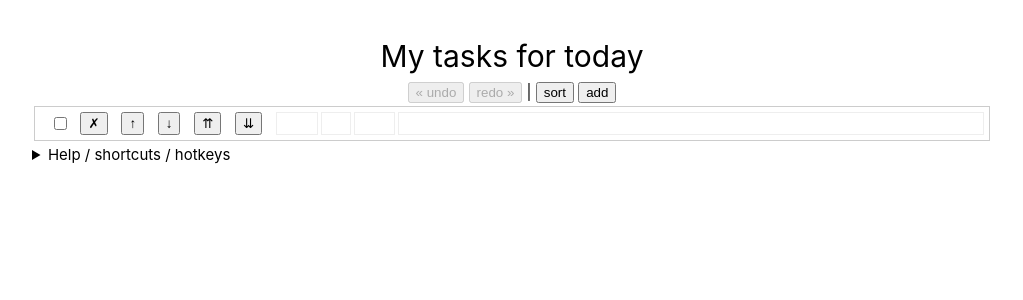
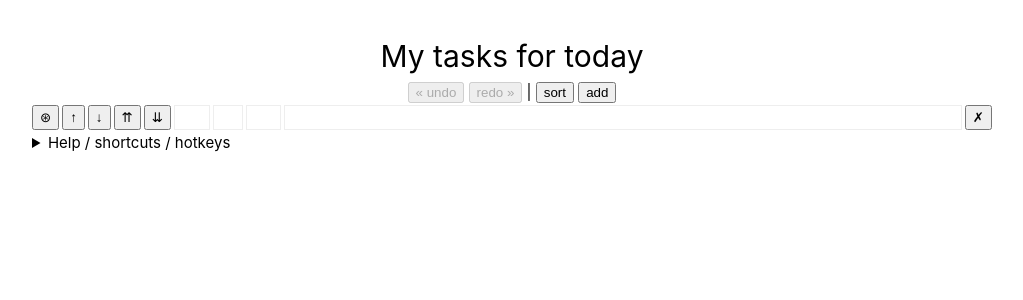
Before and after one commit to ihoru/svelte_playground, a Svelte app: page / in a window 1280 px wide. Both pictures are taken after a click on the button "add". Shown: the top 300 px of the page, without its empty margins (128-1151 px from the left). Built offline with nearby package versions, Linux system fonts and the light colour scheme.

Commit message:
Calculate start and finish time

```diff
--- a/index.html
+++ b/index.html
@@ -3,7 +3,8 @@
 <head>
     <meta charset="UTF-8"/>
     <meta content="width=device-width, initial-scale=1.0" name="viewport"/>
-    <title>Svelte is great!</title>
+    <link href="/favicon.ico" rel="icon" type="image/x-icon">
+    <title>Plan for today</title>
 </head>
 <body>
 <div id="app"></div>
--- a/package.json
+++ b/package.json
@@ -20,6 +20,9 @@
   },
   "dependencies": {
     "class-transformer": "^0.5.1",
+    "date-fns": "^2.30.0",
+    "lodash": "^4.17.21",
+    "lodash.debounce": "^4.0.8",
     "reflect-metadata": "^0.1.13"
   }
 }
--- a/src/components/CurrentTasks.svelte
+++ b/src/components/CurrentTasks.svelte
@@ -2,13 +2,15 @@
     import Task from "../models/task";
     import TaskElement from "./Task.svelte";
     import {tick} from "svelte";
+    import addMinutes from "date-fns/addMinutes";
+    import format from "date-fns/format";
+    import debounce from "lodash/debounce";
 
     export let tasks: Array<Task> = [];
     export let save: (tasks: Array<Task>) => void = (tasks: Array<Task>) => null;
 
     const taskTitleRefs: Map<string, HTMLInputElement> = new Map();
     const taskDurationRefs: Map<string, HTMLInputElement> = new Map();
-    const times: Map<string, { start: string, finish: string }> = new Map();
     const canUndo = false, canRedo = false;// TODO:
     const undo = () => null;// TODO:
     const redo = undo;
@@ -17,24 +19,33 @@
     //     capacity: 10,
     // });
 
-    $: {
-        console.log("tasks updated", tasks);
-        save(tasks);
-        recalculateTimes();
+    const saveDebounced = debounce((t) => {
+        save(t);
+    }, 1000);
+
+    function tasksUpdated(newTasks) {
+        console.log("tasks updated", newTasks);
+        recalculateTimes(newTasks);
+        tasks = newTasks;
+        saveDebounced(newTasks);
     }
 
-    function recalculateTimes() {
-        console.log("recalculateTimes"); // TODO: @ihoru
+    function recalculateTimes(tasks) {
         let lastTask: Task;
+        let startAt = new Date();
+        startAt = addMinutes(startAt, 5 - startAt.getMinutes() % 5);
         const gap = 5; // minutes
-        const startAt = new Date();
+        let now = startAt;
         for (let i = 0; i < tasks.length; i++) {
             const task = tasks[i];
             const duration = parseInt(task.duration);
             if (task.done || !duration || duration <= 0) {
-
+                continue;
             }
-            // times[task.id] = {start: start, finish: finish};
+            task.startTime = format(now, "HH:mm");
+            now = addMinutes(now, duration);
+            task.finishTime = format(now, "HH:mm");
+            now = addMinutes(now, gap);
         }
     }
 
@@ -143,7 +154,17 @@
                         line => line.trim(),
                     ).filter(
                         line => line.length > 0,
-                    ).map(line => new Task(line));
+                    ).map(line => {
+                        let v = line.split("\t");
+                        let title, duration;
+                        if (v.length === 1) {
+                            title = v[0];
+                        } else {
+                            duration = v[0];
+                            title = v[1];
+                        }
+                        return new Task(title, duration);
+                    });
                     tasks.splice(index, 0, ...tasksToAdd);
                     tasks = tasks;
                     event.preventDefault();
@@ -179,9 +200,10 @@
                 this.toggle(task, index);
             } else if (onlyAlt && event.key === "Delete") {
                 this.delete(task, index);
-                if (index < tasks.length) {
-                    focusTask = tasks[index];
+                if (index == tasks.length) {
+                    --index;
                 }
+                focusTask = tasks[index];
             } else if (onlyCtrl && event.key === "ArrowUp") {
                 this.moveUp(task, index);
                 focusOn = ref;
@@ -204,18 +226,27 @@
             event.preventDefault();
             event.stopPropagation();
             if (focusTask) {
+                await tick();
                 focusOn = inputType === "title" ? taskTitleRefs[focusTask.id] : taskDurationRefs[focusTask.id];
             }
             if (focusOn) {
-                await tick();
+                if (!focusTask) {
+                    await tick();
+                }
                 focusOn.focus();
             }
         },
 
+        updated() {
+            tasks = tasks;
+        },
     };
+
+    $: tasksUpdated(tasks);
 </script>
 
 <svelte:document on:keyup="{appKeyUp}"></svelte:document>
+<svelte:window on:beforeunload="{() => save(tasks)}"></svelte:window>
 
 <h1>My tasks for today </h1>
 <div class="history">
@@ -233,8 +264,6 @@
                 {task}
                 {index}
                 actions="{taskActions}"
-                startTime="{times[task.id]?.start}"
-                finishTime="{times[task.id]?.finish}"
         />
     {/each}
 </ul>
--- a/src/components/Task.svelte
+++ b/src/components/Task.svelte
@@ -6,8 +6,6 @@
     export let refDuration: HTMLInputElement;
     export let refTitle: HTMLInputElement;
     export let actions;
-    export let startTime = "";
-    export let finishTime = "";
 
 </script>
 
@@ -15,13 +13,14 @@
         class="task"
         class:done="{task.done}"
 >
-    <div class="actions">
-        <input bind:checked="{task.done}" tabindex="-1"
-               type="checkbox"
+    <button on:click="{() => actions.toggle(task, index)}"
+            tabindex="-1"
     >
-        <button on:click="{() => actions.delete(task, index)}"
-                tabindex="-1"
-        >&cross;
+        {#if task.done}
+            &checkmark;
+        {:else}
+            &circledast;
+        {/if}
     </button>
     <button on:click="{() => actions.moveUp(task, index)}"
             tabindex="-1"
@@ -39,78 +38,70 @@
             tabindex="-1"
     >&downdownarrows;
     </button>
-    </div>
-    <div class="content">
-        <span class="start">{finishTime}</span>
+    <span class="start">{task.startTime || ''}</span>
     <input bind:this="{refDuration}"
-               bind:value="{task.duration}" class="duration"
+           bind:value="{task.duration}"
+           class="duration"
            data-task-id="{task.id}"
            min="0"
+           on:blur={actions.updated}
            on:keydown={(event) => actions.inputKey(task, index, event, refDuration)}
            tabindex="{task.done ? -1 : 0}"
            type="number"
     />
-        <span class="finish">{startTime}</span>
+    <span class="finish">{task.finishTime || ''}</span>
     <input bind:this="{refTitle}"
            bind:value="{task.title}"
            class="title"
            data-task-id="{task.id}"
+           on:blur={actions.updated}
            on:keydown={(event) => actions.inputKey(task, index, event, refTitle)}
            on:paste="{(event) => actions.paste(task, index, event)}"
            tabindex="{task.done ? -1 : 0}"
     />
-    </div>
+    <button on:click="{() => actions.delete(task, index)}"
+            tabindex="-1"
+    >&cross;
+    </button>
 </li>
 
 <style>
 
     .task {
-        margin: 2px;
-        padding: 5px;
-        border: 1px solid #ccc;
+        padding: 1px 0;
         display: flex;
     }
 
-    .task .actions {
-        flex: 1;
+    .task > * {
+        margin-right: 3px;
     }
 
-    .task > * {
-        display: flex;
-        justify-content: space-evenly;
+    .task > *:last-child {
+        margin-right: 0;
     }
 
-    .task .content {
-        flex: 3;
+    .task input {
+        border: 1px solid #eee;
+        padding: 3px;
+        font-size: 15px;
     }
 
-    .task .content input {
-        border: 1px solid #eee;
-        padding: 3px;
-    }
-
-    .task .content .duration {
+    .task .duration {
         width: 30px;
         margin-right: 3px;
         text-align: center;
     }
 
-    .task .content .title {
+    .task .title {
         width: 100%;
     }
 
-    .task .content .start,
-    .task .content .finish {
+    .task .start,
+    .task .finish {
         width: 50px;
         text-align: center;
         border: 1px solid #eee;
         margin-right: 3px;
-    }
-
-    .task .content .start {
-    }
-
-    .task .content .finish {
     }
 
     .task.done {
--- a/src/models/task.ts
+++ b/src/models/task.ts
@@ -1,8 +1,10 @@
 class Task {
   constructor(
       public title: string = "",
+      public duration: number | null = null,
       public id: string = crypto.randomUUID(),
-      public duration: number | null = null,
+      public startTime: string = "",
+      public finishTime: string = "",
       public todoistTaskId: string = "",
       public done: boolean = false,
   ) {
```
Also changed, not shown: 2 other files (tests, documents, lock files or other folders). Lines whose indentation alone changed are shown as unchanged.
